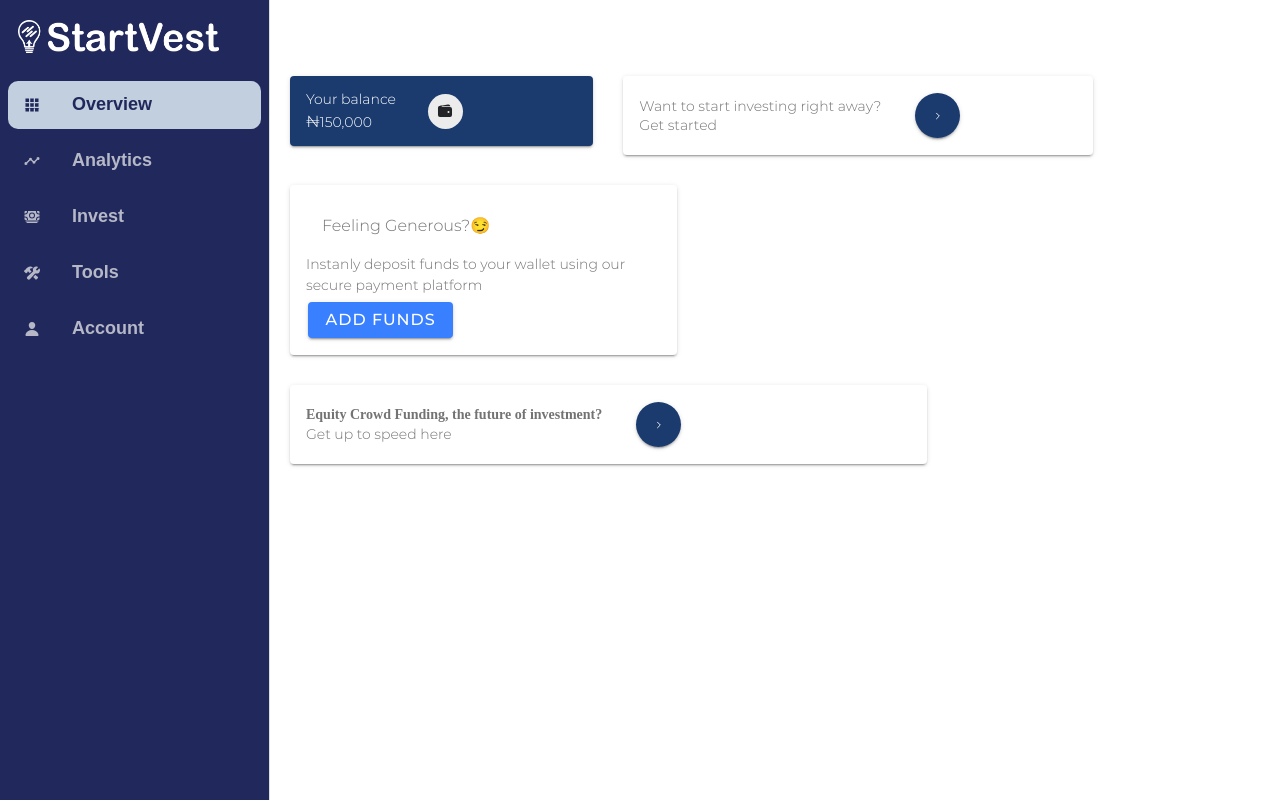
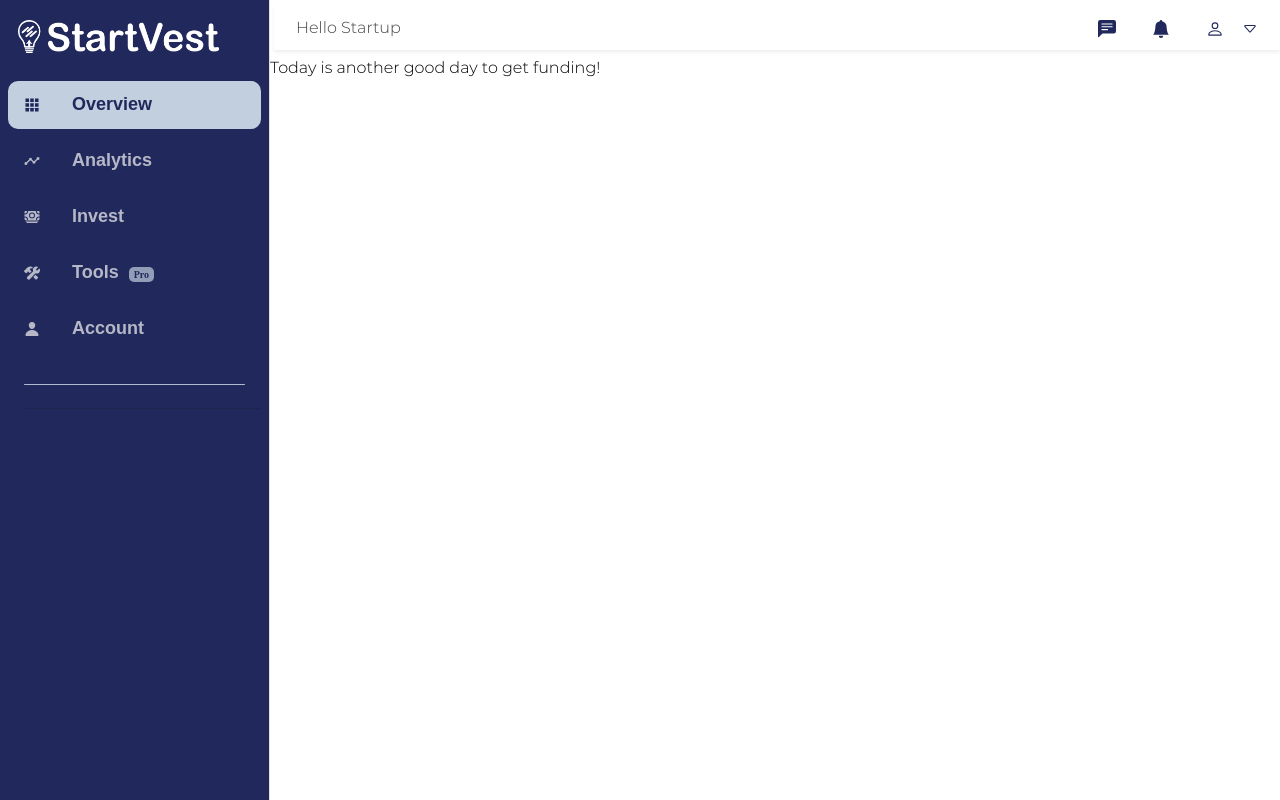
Before and after one commit to Startvest/dashboard, a React (Create React App) app: page /overview in a window 1280 px wide. Both pictures are taken after typing "name@example.com", "Sample123" into the empty fields and a click on the button "Login". Built offline with nearby package versions, Linux system fonts and the light colour scheme; a web font is replaced by a local one.

Commit message:
Google analystics added

```diff
--- a/public/index.html
+++ b/public/index.html
@@ -28,7 +28,17 @@
       work correctly both with client-side routing and a non-root public URL.
       Learn how to configure a non-root public URL by running `npm run build`.
     -->
-    <title>Dashboard</title>
+    <!-- Global site tag (gtag.js) - Google Analytics -->
+    <script async src="https://www.googletagmanager.com/gtag/js?id=G-F3E4PBL9GE"></script>
+    <script>
+      window.dataLayer = window.dataLayer || [];
+      function gtag(){dataLayer.push(arguments);}
+      gtag('js', new Date());
+
+      gtag('config', 'G-F3E4PBL9GE');
+    </script>
+
+    <title>Dashboard || StartVest</title>
   </head>
   <body>
     <noscript>You need to enable JavaScript to run this app.</noscript>
--- a/src/components/InvMenu.jsx
+++ b/src/components/InvMenu.jsx
@@ -11,12 +11,18 @@ import { Link } from 'react-router-dom'
 
 
 export function InvestorsMenu(){
+    const pro = () =>{
+        return(
+            <span className="pro-icon">Pro</span>
+        )
+    }
+
     const urlRoute = useLocation();
     const selections = [
         {name:'Overview', icon: appsSharp, url:'/overview'},
         {name:'Analytics', icon: analyticsSharp, url:'/analytics'},
         {name:'Invest', icon: cash, url:'/invest'},
-        {name:'Tools', icon: construct, url:'/tools'},
+        {name:'Tools', icon: construct, url:'/tools', add:pro()},
         {name:'Account', icon: person, url:'/my-account'},
     ]
 
@@ -31,12 +37,12 @@ export function InvestorsMenu(){
                             <IonMenuToggle key={index} autoHide="false">
                                 <IonItem lines="none" routerDirection="right" routerLink={element.url} className={urlRoute.pathname===element.url? 'active':'not-active'}>
                                     <IonIcon color={urlRoute.pathname===element.url?'#21295C':'#f5f5f5'} icon={element.icon} slot="start" />
-                                    <h3 className="label">{element.name}</h3>
+                                    <h3 className="label">{element.name} {element.add}</h3>
                                 </IonItem>
                             </IonMenuToggle>
                         )
                     } )}
-                     {/* <IonItemDivider /> */}
+                     <IonItem><div className='divider'></div></IonItem>
                 </IonList>
             </IonContent>
         </IonMenu>
--- a/src/login/verifyEmail.jsx
+++ b/src/login/verifyEmail.jsx
@@ -73,7 +73,7 @@ function VerifyEmail({email, setScreen, close}){
 
                <div className='flex-fill'> <img src={VerifySVG} alt='Verify Email' className='vemail-logo '/></div>
 
-               <div ><X onClick={close} color={'#21295C'} height={30} width={30} /></div>
+               <div ><X onClick={close} className='close_icon' color={'#21295C'} height={30} width={30} /></div>
                </div>
 
                <div className='vemail-head'>Verify your email address</div>
--- a/src/pages/InvestorsView/Overview.jsx
+++ b/src/pages/InvestorsView/Overview.jsx
@@ -1,102 +1,56 @@
-import { IonButton, IonButtons, IonCard, IonCardContent, IonCardHeader, IonCol, IonGrid, IonIcon, IonMenuButton, IonPage, IonRow, IonToolbar } from "@ionic/react";
-import { IconCircle } from '../../components/IconCircle';
-import { wallet, chevronForward } from 'ionicons/icons'
+import { IonButton, IonButtons, IonCard, IonCardContent, IonCardHeader, IonCol, IonGrid, IonIcon, IonMenuButton, IonContent, IonPage, IonRow, IonToolbar } from "@ionic/react";
+import { Container, Col , Row, Dropdown} from "react-bootstrap";
+import {BellFill, ChatLeftTextFill, Person, CaretDown} from "react-bootstrap-icons";
+
+// Ionic Imports
+// import {ToolbarItem, DropdownItem, DropdownMenu} from "../../components/Toolbar";
+// import {caretDownOutline, settings, lockClosed, logOut} from 'ionicons/icons';
 import './styles/Overview.css'
 export function InvestorOverview(){
 
-    const styleHorizontal = {
-        display: 'flex',
-        alignItems: 'center',
-        gap: '2rem'
-    }
-
-    let accountBalance = "150,000"
     return(
-        <IonPage>
-            <IonToolbar>
+        <IonPage className='page'>
+            <IonContent>
+            <IonToolbar >
                 <IonButtons slot="start">
                     <IonMenuButton menu="investor-dashboard" />
                 </IonButtons>
+
+                <Container className='container shadow-sm'>
+                <Row>
+                    <Col >Hello Startup</Col>
+                    <Col xs={'auto'} className='toolbar-icon-cont ml-auto'>
+                        <ChatLeftTextFill className='toolbar-icon'/>
+                        <BellFill className='toolbar-icon'/>
+                        <Person className='toolbar-icon'/><CaretDown/>
+                    </Col>
+
+                </Row>
+                </Container>
             </IonToolbar>
 
-            <IonGrid className="grid">
-                <IonRow>
-                    <IonCol size-md="12" size-md="6" size-lg="4">
-                        <IonCard className="balance-card">
-                            <IonCardContent>
-                                <div style={styleHorizontal}>
-                                    <div>
-                                        <p>Your balance</p>
-                                        <h3><span>&#8358;</span>{accountBalance}</h3>
-                                    </div>
-                                    <IconCircle>
-                                        <IonIcon color="dark" icon={wallet} />
-                                     </IconCircle>
-                                </div>
-                            </IonCardContent>
-                        </IonCard>
-                    </IonCol>
+           <div className='overview-main'>
+               <p>Today is another good day to get funding!</p>
+                <Container>
+                    <Row className='headline-row'>
+                        <Col xs={4} className='headline-cont'>
+                        </Col>
 
-                    <IonCol size-md="12" size-md="6" size-lg="6">
-                        <IonCard>
-                            <IonCardContent>
-                                <div style={styleHorizontal}>
-                                    <div>
-                                        <h3>Want to start investing right away?</h3>
-                                        <h5>Get started</h5>
-                                    </div>
+                        <Col xs={4} className='headline-cont'>
+                        </Col>
 
-                                    <IonButton slot="end" type="icon-only" id="btn-start">
-                                        <IonIcon id="icon-start" icon={chevronForward}/>
-                                    </IonButton>
+                        <Col xs={4} className='headline-cont'>
+                        </Col>
 
-                                </div>
-                            </IonCardContent>
-                        </IonCard>
-                    </IonCol>
+                        <Col xs={4} className='headline-cont'>
+                        </Col>
 
-                </IonRow>
-
-                <IonRow>
-                    <IonCol size-sm="12" size-md="6" size-lg="5">
-                        <IonCard>
-                            <IonCardContent>
-                                <div>
-                                    <IonCardHeader>
-                                        Feeling Generous?😏
-                                    </IonCardHeader>
-                                    <p>Instanly deposit funds to your wallet using our secure payment platform</p>
-
-                                    <IonButton>
-                                        Add Funds
-                                    </IonButton>
-                                </div>
-
-                            </IonCardContent>
-                        </IonCard>
-                    </IonCol>
-
-                    <IonCol size-sm="12" size-md="6" size-lg="8">
-                        <IonCard>
-                            <IonCardContent>
-                                <div style={styleHorizontal}>
-                                    <div>
-                                        <h3 style={{fontWeight: 'bold'}}>Equity Crowd Funding, the future of investment?</h3>
-                                        <h5>Get up to speed here</h5>
-                                    </div>
-
-                                    <IonButton slot="end" type="icon-only" id="btn-start">
-                                        <IonIcon id="icon-start" icon={chevronForward}/>
-                                    </IonButton>
-
-                                </div>
-                            </IonCardContent>
-                        </IonCard>
-
-                    </IonCol>
-                </IonRow>
-            </IonGrid>
-
+                        <Col xs={4} className='headline-cont'>
+                        </Col>
+                    </Row>
+                </Container>
+           </div>
+            </IonContent>
         </IonPage>
     )
 }
--- a/src/styles/Menu.css
+++ b/src/styles/Menu.css
@@ -53,16 +53,28 @@ ion-menu.md ion-list {
   font-weight: bold !important;
   opacity: 0.9;
 }
-/* ion-item-divider{
+.pro-icon{
+  background: var(--accent);
+  opacity: 0.9;
+  color: var(--primary);
+  font-size: x-small;
+  padding: 2px 5px;
+  border-radius: 5px;
+  margin: 0 .5em;
+  font-weight: bold;
+}
+/* ion-item{
+  width: 100%;
+
+  --background: transparent;
+} */
+ion-item .divider{
   height: 1px !important;
   width: 100%;
   opacity: 0.8;
-  --background: var(--accent);
+  background: var(--accent);
   border-radius: 5px;
-
-  --padding-top: 0;
-  --padding-bottom: 0;
-} */
+}
 
 
 @media screen and (max-width:768px) {
--- a/src/styles/Overview.css
+++ b/src/styles/Overview.css
@@ -1,10 +1,36 @@
-.dropdown-menu{
+/* To import the colors of the brand */
+@import "./colors.css";
+
+
+.toolbar-icon-cont{
+    color: var(--primary) ;
+}
+.toolbar-icon{
+    font-size: large;
+    margin: auto 1em;
+}
+
+
+/* .dropdown-menu{
     position: absolute;
     background-color: #f9f9f9;
     min-width: 160px;
     box-shadow: 0px 8px 16px 0px #00000033;
     padding: 12px 16px;
     z-index: 1;
+} */
+.overview-main{
+    margin-top: 0 !important;
+}
+.headline-row{
+    overflow-x: scroll;
+}
+.headline-container{
+    height: max-content;
+    min-height: 50px;
+    color: green;
+    border-radius: 10px;
+    width: 100%;
 }
 
 ion-chip:hover .dropdown-menu{
--- a/src/styles/login.css
+++ b/src/styles/login.css
@@ -168,11 +168,14 @@ Form{
      max-width: 50vw;
      margin: auto;
      padding: 1em;
-     margin: 10vh auto 2em;
+     /* margin: 10vh auto 2em; */
      text-align: center;
 }
 #no_disp{
      visibility: hidden;
+}
+.close_icon:hover{
+     cursor: pointer;
 }
 .vemail-logo{
      height: max-content;
```
